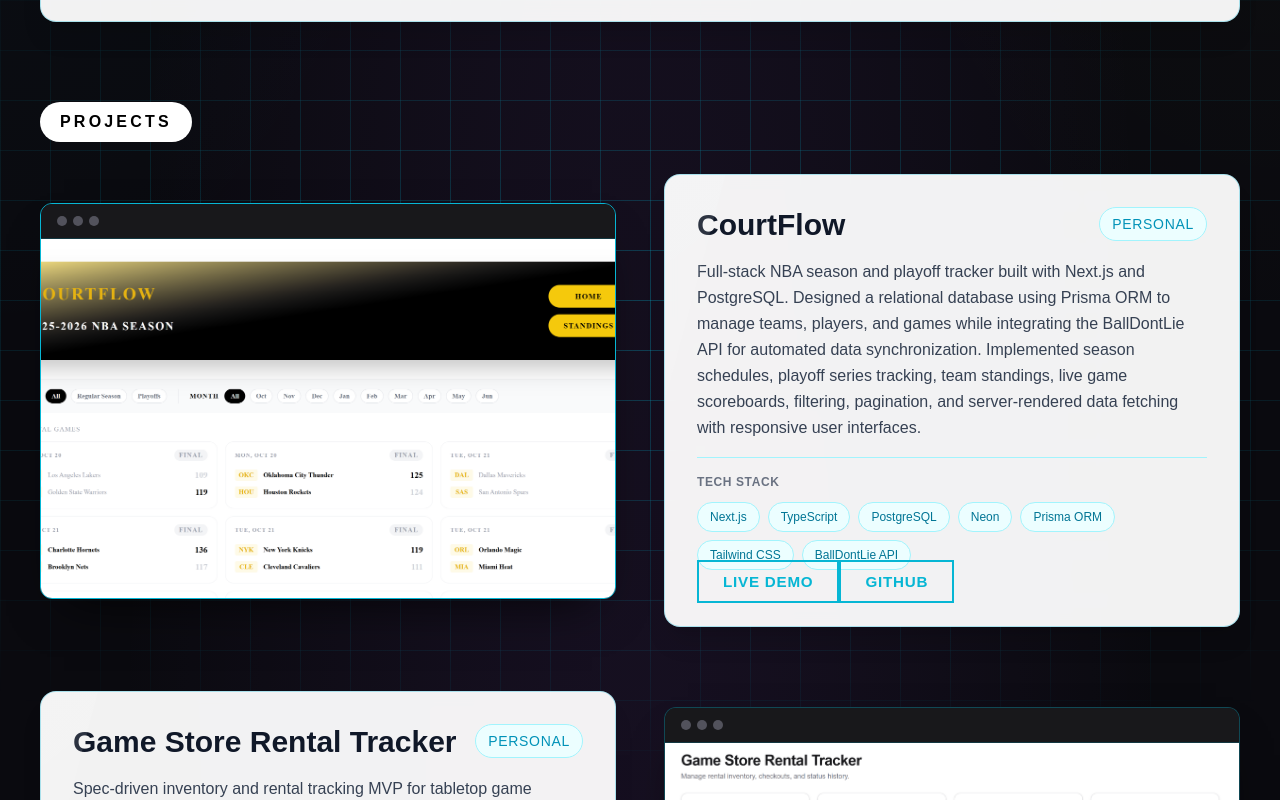
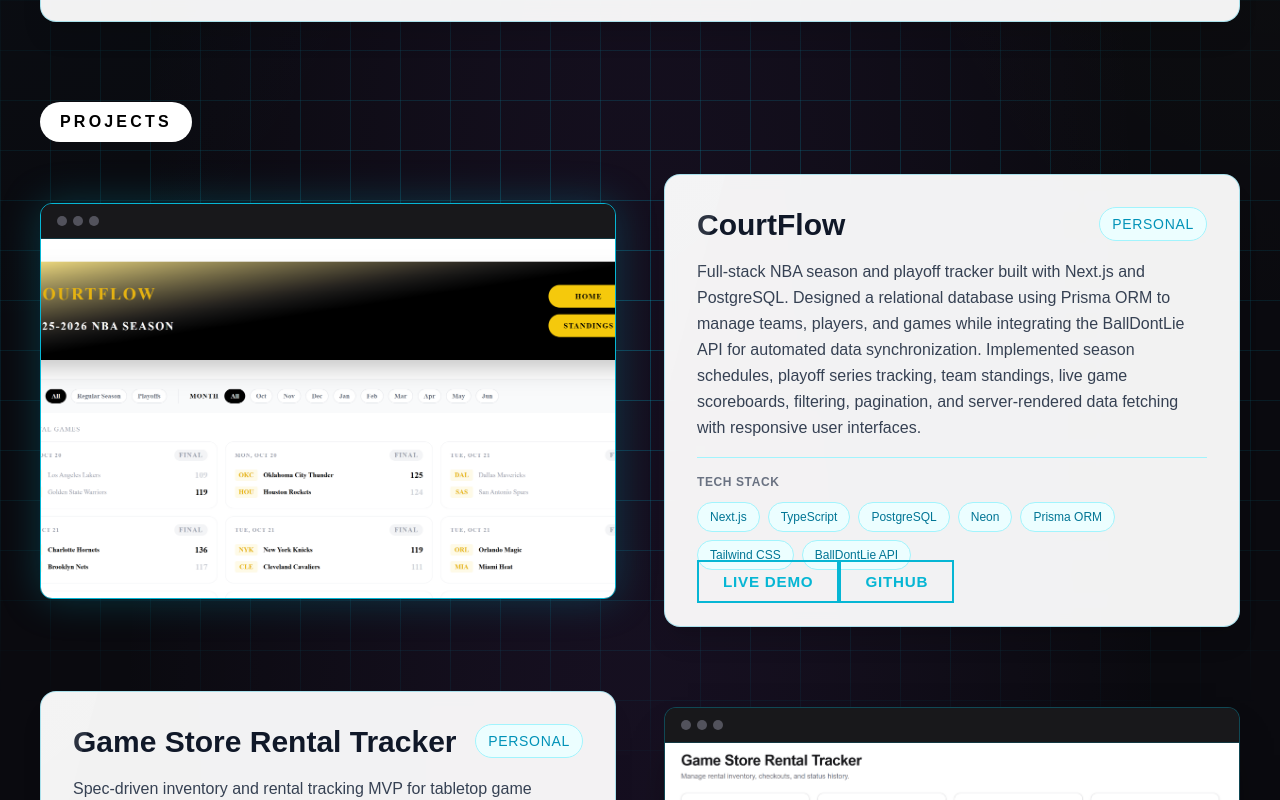
Before and after one commit to zandersantos/zander-santos-portfolio, a Next.js app in the folder zander-santos-portfolio/: page / in a window 1280 px wide. In both pictures the pointer is over the element 328 px from the left and 4002 px from the top of the page. Shown: the part 3602-4402 px from the top of the page. Built offline with nearby package versions, Linux system fonts and the light colour scheme.

Commit message:
Fixed browser frame box shadow error

```diff
--- a/zander-santos-portfolio/app/globals.css
+++ b/zander-santos-portfolio/app/globals.css
@@ -234,7 +234,7 @@ html {
 
 .browser-frame:hover {
   border-color: #06b6d4;
-  box-shadow: 0 0 40px rgba(6, 182, 212 0.25);
+  box-shadow: 0 0 40px rgba(6, 182, 212, 0.25);
 }
 
 .about-info {
```
